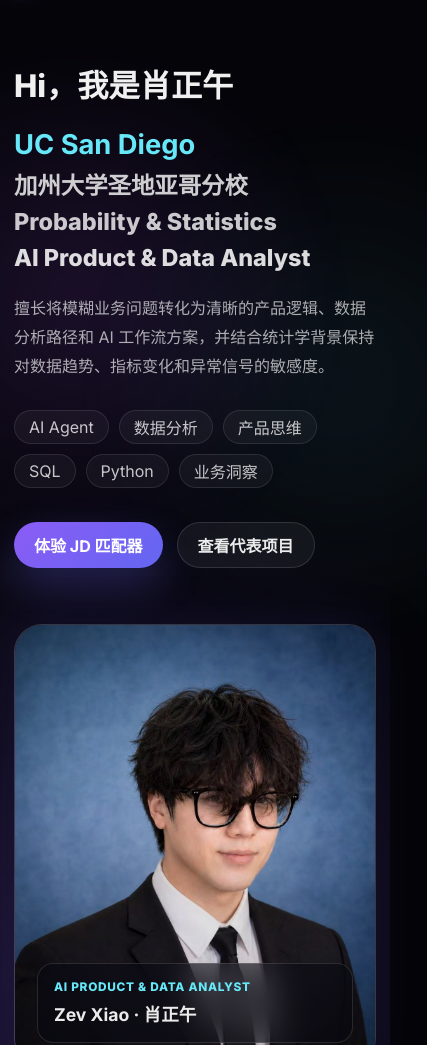
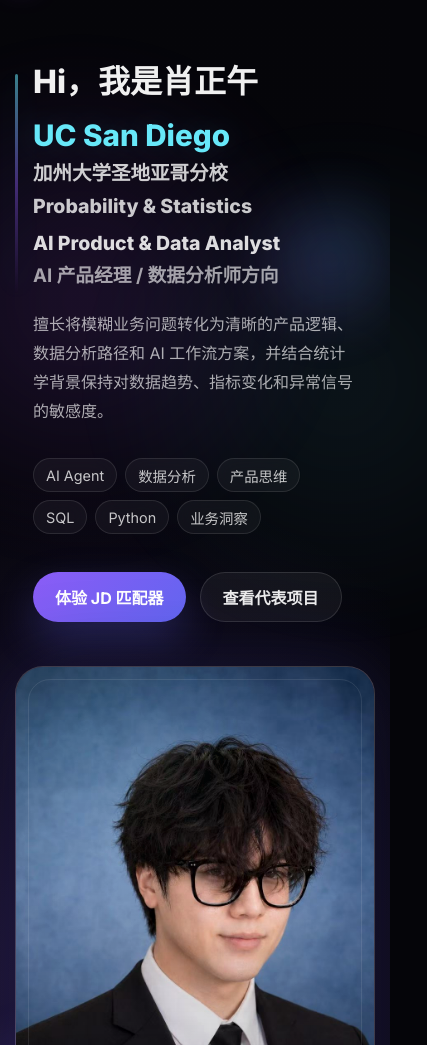
Before and after one commit to Zev55555/zevportfolio, a website: page index.html in a window 390 px wide. Shown: the part 55-1100 px from the top of the page, 427 px wide, since content can reach past the window. Drawn offline with Linux system fonts and the light colour scheme.

Commit message:
Enhance hero visual design

```diff
--- a/index.html
+++ b/index.html
@@ -53,7 +53,10 @@
                 <p class="hero-school">UC San Diego</p>
                 <p class="hero-school-cn">加州大学圣地亚哥分校</p>
                 <p class="hero-major">Probability &amp; Statistics</p>
-                <h1 class="hero-role-cn">AI Product &amp; Data Analyst</h1>
+                <div class="hero-role-block">
+                  <h1 class="hero-role-cn">AI Product &amp; Data Analyst</h1>
+                  <p class="hero-role-subtitle">AI 产品经理 / 数据分析师方向</p>
+                </div>
               </div>
               <p class="hero-description">
                 擅长将模糊业务问题转化为清晰的产品逻辑、数据分析路径和 AI 工作流方案，并结合统计学背景保持对数据趋势、指标变化和异常信号的敏感度。
@@ -79,6 +82,7 @@
               <div class="hero-portrait-caption">
                 <span>AI Product &amp; Data Analyst</span>
                 <strong>Zev Xiao · 肖正午</strong>
+                <p>UCSD Statistics</p>
               </div>
             </aside>
           </div>
--- a/style.css
+++ b/style.css
@@ -69,6 +69,7 @@ button {
   position: relative;
   min-height: 100vh;
   isolation: isolate;
+  overflow-x: hidden;
 }
 
 .ambient {
@@ -206,18 +207,53 @@ button {
 }
 
 .hero-section {
+  position: relative;
   min-height: 100vh;
   display: flex;
   align-items: center;
-  padding-top: calc(var(--header-height) + 88px);
+  width: min(100% - 72px, 1480px);
+  padding-top: calc(var(--header-height) + 54px);
+  padding-bottom: 76px;
+}
+
+.hero-section::before,
+.hero-section::after {
+  content: "";
+  position: absolute;
+  border-radius: 999px;
+  pointer-events: none;
+}
+
+.hero-section::before {
+  inset: auto auto 4% -18%;
+  width: min(760px, 58vw);
+  height: min(760px, 58vw);
+  background:
+    radial-gradient(circle at 48% 52%, rgba(139, 92, 246, 0.28), transparent 58%),
+    radial-gradient(circle at 34% 62%, rgba(99, 102, 241, 0.12), transparent 62%);
+  filter: blur(16px);
+  opacity: 0.86;
+}
+
+.hero-section::after {
+  inset: 16% -16% auto auto;
+  width: min(680px, 52vw);
+  height: min(680px, 52vw);
+  background:
+    radial-gradient(circle at 52% 48%, rgba(34, 211, 238, 0.15), transparent 55%),
+    radial-gradient(circle at 48% 52%, rgba(168, 85, 247, 0.2), transparent 62%);
+  filter: blur(22px);
+  opacity: 0.82;
 }
 
 .hero-grid {
+  position: relative;
+  z-index: 1;
   width: 100%;
   display: grid;
-  grid-template-columns: minmax(0, 1fr) 390px;
+  grid-template-columns: minmax(0, 1fr) clamp(420px, 31vw, 500px);
   align-items: center;
-  gap: 56px;
+  gap: clamp(72px, 8vw, 132px);
 }
 
 .eyebrow {
@@ -230,44 +266,64 @@ button {
 }
 
 .hero-copy {
-  max-width: 820px;
+  position: relative;
+  min-width: 0;
+  max-width: 860px;
+  padding-left: clamp(18px, 2.4vw, 34px);
+}
+
+.hero-copy::before {
+  content: "";
+  position: absolute;
+  left: 0;
+  top: 0.55rem;
+  width: 3px;
+  height: clamp(180px, 28vw, 340px);
+  border-radius: 999px;
+  background: linear-gradient(180deg, rgba(103, 232, 249, 0.8), rgba(139, 92, 246, 0.62), transparent);
+  box-shadow: 0 0 30px rgba(103, 232, 249, 0.22);
+  opacity: 0.68;
 }
 
 .hero-greeting {
   margin: 0;
   color: rgba(255, 255, 255, 0.94);
-  font-size: clamp(2.25rem, 4vw, 3.6rem);
-  font-weight: 760;
-  line-height: 1.35;
+  font-size: clamp(2.8rem, 4.45vw, 5rem);
+  font-weight: 780;
+  line-height: 1.08;
   letter-spacing: 0;
 }
 
 .hero-positioning {
   display: grid;
-  gap: 10px;
-  margin-top: 24px;
+  gap: 12px;
+  margin-top: clamp(28px, 3.2vw, 42px);
 }
 
 .hero-school,
 .hero-school-cn,
 .hero-major,
-.hero-role-cn {
+.hero-role-cn,
+.hero-role-subtitle {
+  max-width: 100%;
+  overflow-wrap: break-word;
   margin: 0;
   letter-spacing: 0;
 }
 
 .hero-school {
   color: var(--color-cyan);
-  font-size: clamp(1.9rem, 3.35vw, 3rem);
-  font-weight: 700;
-  line-height: 1.35;
+  font-size: clamp(2.35rem, 3.8vw, 4.1rem);
+  font-weight: 760;
+  line-height: 1.08;
+  text-shadow: 0 0 30px rgba(103, 232, 249, 0.16);
 }
 
 .hero-major,
 .hero-school-cn,
 .hero-role-cn {
   color: rgba(255, 255, 255, 0.86);
-  font-size: clamp(1.65rem, 2.9vw, 2.45rem);
+  font-size: clamp(1.9rem, 2.85vw, 3.25rem);
   font-weight: 720;
   line-height: 1.2;
 }
@@ -284,31 +340,45 @@ button {
   color: rgba(255, 255, 255, 0.86);
 }
 
+.hero-role-block {
+  display: grid;
+  gap: 7px;
+  margin-top: clamp(4px, 0.6vw, 8px);
+}
+
+.hero-role-subtitle {
+  color: rgba(255, 255, 255, 0.62);
+  font-size: clamp(1.18rem, 1.45vw, 1.75rem);
+  font-weight: 680;
+  line-height: 1.35;
+}
+
 .hero-description {
-  max-width: 700px;
-  margin: 26px 0 0;
+  max-width: 720px;
+  margin: clamp(28px, 3vw, 38px) 0 0;
   color: var(--color-muted);
-  font-size: clamp(1rem, 1.2vw, 1.08rem);
+  font-size: clamp(1.05rem, 1.22vw, 1.22rem);
   line-height: 1.82;
 }
 
 .hero-tags {
   display: flex;
   flex-wrap: wrap;
-  gap: 10px;
-  margin-top: 28px;
+  gap: 11px;
+  margin-top: 32px;
 }
 
 .hero-tags span {
   display: inline-flex;
   align-items: center;
-  min-height: 34px;
-  padding: 0 14px;
+  min-height: 38px;
+  padding: 0 16px;
   border: 1px solid rgba(255, 255, 255, 0.1);
   border-radius: 999px;
   color: rgba(255, 255, 255, 0.76);
   background: rgba(255, 255, 255, 0.045);
   backdrop-filter: blur(12px);
+  font-size: 0.98rem;
 }
 
 .hero-actions,
@@ -317,7 +387,7 @@ button {
   align-items: center;
   flex-wrap: wrap;
   gap: 14px;
-  margin-top: 34px;
+  margin-top: 38px;
 }
 
 .primary-action,
@@ -325,10 +395,11 @@ button {
   display: inline-flex;
   align-items: center;
   justify-content: center;
-  min-height: 46px;
-  padding: 0 20px;
+  min-height: 50px;
+  padding: 0 22px;
   border-radius: 999px;
   font-weight: 700;
+  font-size: 1rem;
   transition: transform 180ms ease, border-color 180ms ease, box-shadow 180ms ease, background 180ms ease;
 }
 
@@ -377,6 +448,7 @@ button {
 
 .hero-panel {
   position: relative;
+  width: 100%;
   overflow: hidden;
   padding: 24px;
   transform: translateZ(0);
@@ -477,45 +549,73 @@ button {
 }
 
 .hero-portrait-card {
-  min-height: 520px;
+  min-height: clamp(600px, 70vh, 740px);
   padding: 0;
-  border: 1px solid rgba(255, 255, 255, 0.14);
-  border-radius: calc(var(--radius-lg) + 4px);
+  border: 1px solid rgba(255, 255, 255, 0.16);
+  border-radius: 36px;
   background:
-    radial-gradient(circle at 70% 18%, rgba(168, 85, 247, 0.2), transparent 34%),
+    radial-gradient(circle at 70% 18%, rgba(168, 85, 247, 0.22), transparent 34%),
     rgba(255, 255, 255, 0.045);
-  box-shadow: var(--shadow-panel), 0 0 44px rgba(99, 102, 241, 0.1);
+  box-shadow:
+    0 34px 110px rgba(0, 0, 0, 0.42),
+    0 0 76px rgba(99, 102, 241, 0.16),
+    inset 0 1px 0 rgba(255, 255, 255, 0.12);
+  transform: translateZ(0);
+  transition: transform 220ms ease, border-color 220ms ease, box-shadow 220ms ease;
+}
+
+.hero-portrait-card:hover {
+  transform: translateY(-7px) rotate(0.4deg);
+  border-color: rgba(103, 232, 249, 0.25);
+  box-shadow:
+    0 40px 120px rgba(0, 0, 0, 0.48),
+    0 0 92px rgba(139, 92, 246, 0.2),
+    inset 0 1px 0 rgba(255, 255, 255, 0.14);
 }
 
 .hero-portrait-card::before {
   z-index: 2;
-  opacity: 0.28;
+  opacity: 0.38;
   background:
-    linear-gradient(180deg, transparent 45%, rgba(5, 5, 9, 0.86) 100%),
-    radial-gradient(circle at 18% 12%, rgba(103, 232, 249, 0.22), transparent 34%);
+    linear-gradient(180deg, transparent 42%, rgba(5, 5, 9, 0.76) 100%),
+    radial-gradient(circle at 18% 12%, rgba(103, 232, 249, 0.2), transparent 34%),
+    linear-gradient(135deg, rgba(255, 255, 255, 0.08), transparent 36%);
+}
+
+.hero-portrait-card::after {
+  content: "";
+  position: absolute;
+  z-index: 2;
+  inset: 18px;
+  border: 1px solid rgba(255, 255, 255, 0.09);
+  border-radius: 28px;
+  pointer-events: none;
 }
 
 .hero-portrait-card img {
   display: block;
   width: 100%;
   height: 100%;
-  min-height: 520px;
+  min-height: clamp(600px, 70vh, 740px);
   object-fit: cover;
-  object-position: center;
-  filter: saturate(0.96) contrast(1.03);
+  object-position: 52% 45%;
+  filter: saturate(0.94) contrast(1.04);
 }
 
 .hero-portrait-caption {
   position: absolute;
   z-index: 3;
-  right: 22px;
-  bottom: 22px;
-  left: 22px;
-  padding: 16px;
-  border: 1px solid rgba(255, 255, 255, 0.12);
-  border-radius: var(--radius-md);
-  background: rgba(8, 8, 18, 0.48);
-  backdrop-filter: blur(18px);
+  right: 24px;
+  bottom: 24px;
+  left: 24px;
+  padding: 18px 20px;
+  border: 1px solid rgba(255, 255, 255, 0.15);
+  border-radius: 22px;
+  background:
+    linear-gradient(135deg, rgba(8, 8, 18, 0.7), rgba(8, 8, 18, 0.4)),
+    rgba(255, 255, 255, 0.05);
+  box-shadow: 0 18px 48px rgba(0, 0, 0, 0.26);
+  backdrop-filter: blur(20px);
 }
 
 .hero-portrait-caption span,
@@ -534,7 +634,14 @@ button {
 .hero-portrait-caption strong {
   margin-top: 7px;
   color: rgba(255, 255, 255, 0.92);
-  font-size: 1.1rem;
+  font-size: 1.18rem;
+}
+
+.hero-portrait-caption p {
+  margin: 7px 0 0;
+  color: rgba(255, 255, 255, 0.54);
+  font-size: 0.92rem;
+  font-weight: 700;
 }
 
 .section-heading {
@@ -2346,18 +2453,21 @@ button {
 @media (max-width: 940px) {
   .hero-grid {
     grid-template-columns: 1fr;
+    gap: 44px;
   }
 
   .hero-panel {
-    max-width: 520px;
+    justify-self: center;
+    width: 100%;
+    max-width: 560px;
   }
 
   .hero-portrait-card {
-    min-height: 560px;
+    min-height: 620px;
   }
 
   .hero-portrait-card img {
-    min-height: 560px;
+    min-height: 620px;
   }
 
   .strength-grid {
@@ -2459,39 +2569,89 @@ button {
   }
 
   .hero-section {
+    width: min(100% - 28px, 360px);
+    min-height: auto;
     padding-top: calc(var(--header-height) + 56px);
   }
 
+  .hero-copy {
+    width: 100%;
+    max-width: 100%;
+    padding-left: 18px;
+    padding-right: 18px;
+  }
+
+  .hero-copy::before {
+    height: 220px;
+  }
+
   .hero-greeting {
-    font-size: clamp(1.9rem, 8vw, 2.75rem);
+    font-size: clamp(2rem, 8vw, 2.55rem);
   }
 
   .hero-positioning {
-    gap: 8px;
+    gap: 10px;
     margin-top: 20px;
   }
 
   .hero-school {
-    font-size: clamp(1.65rem, 7vw, 2.35rem);
+    font-size: clamp(1.85rem, 7.2vw, 2.35rem);
   }
 
   .hero-school-cn,
   .hero-major,
   .hero-role-cn {
-    font-size: clamp(1.45rem, 6vw, 2rem);
+    font-size: clamp(1.18rem, 5vw, 1.42rem);
+  }
+
+  .hero-role-subtitle {
+    font-size: clamp(1rem, 4.8vw, 1.35rem);
   }
 
   .hero-description {
+    width: 100%;
+    max-width: 100%;
     font-size: 1rem;
     margin-top: 22px;
   }
 
+  .hero-tags {
+    width: 100%;
+    max-width: 100%;
+    gap: 8px;
+  }
+
+  .hero-actions {
+    width: 100%;
+    max-width: 100%;
+  }
+
+  .hero-tags span {
+    min-height: 34px;
+    padding: 0 12px;
+    font-size: 0.9rem;
+  }
+
   .hero-portrait-card {
-    min-height: 440px;
+    max-width: 100%;
+    min-height: 520px;
+    border-radius: 28px;
   }
 
   .hero-portrait-card img {
-    min-height: 440px;
+    min-height: 520px;
+  }
+
+  .hero-portrait-card::after {
+    inset: 12px;
+    border-radius: 22px;
+  }
+
+  .hero-portrait-caption {
+    right: 16px;
+    bottom: 16px;
+    left: 16px;
+    padding: 15px;
   }
 
   .strength-grid {
```
